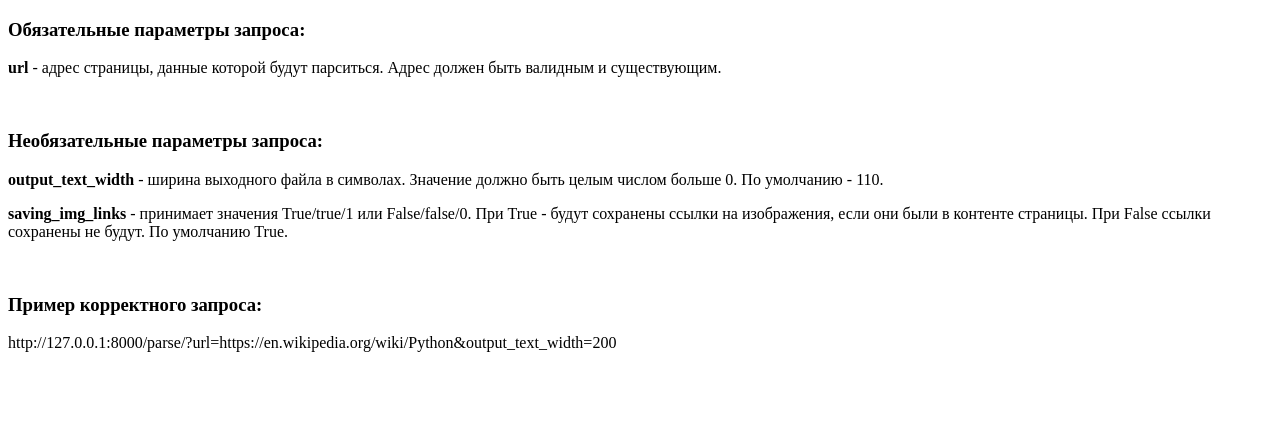
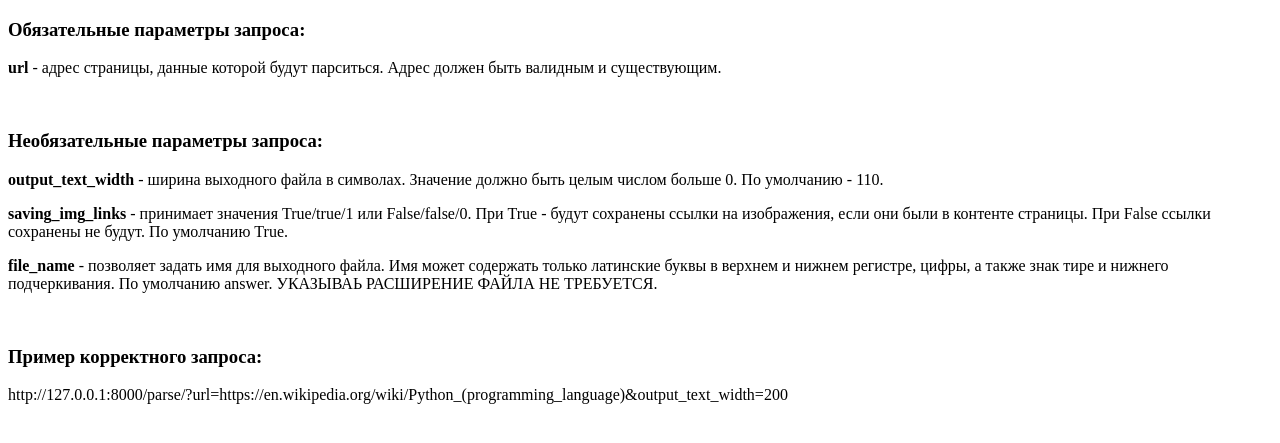
Before and after one commit to AnastasiaP261/parse_app, a Django app: page /parse/help/ in a window 1280 px wide. Shown: the top 443 px of the page. Run offline with Django 3.2, Linux system fonts and the light colour scheme.

Commit message:
добавлена возможность поменть имя выходного файла добавлены комментарии

```diff
--- a/parser_api/answers.py
+++ b/parser_api/answers.py
@@ -1,3 +1,5 @@
+# тексты ошибок
+
 EMPTY_URL = '''
 url является обязательным параметром для запроса. Пожалуйста, введите корректный запрос.
 '''
@@ -13,3 +15,7 @@ INVALID_TEXT_WIDTH = r'''
 INVALID_IMG_LINKS = r'''
 Параметр saving_img_links должен принимать значения True или False.
 '''
+
+INVALID_FILE_NAME = r'''
+Неверно задано имя файла.
+'''
--- a/parser_api/templates/parser_api/help.html
+++ b/parser_api/templates/parser_api/help.html
@@ -15,10 +15,13 @@
         умолчанию - 110.
     <p><b>saving_img_links</b> - принимает значения True/true/1 или False/false/0. При True - будут сохранены ссылки на
         изображения, если они были в контенте страницы. При False ссылки сохранены не будут. По умолчанию True.</p>
+    <p><b>file_name</b> - позволяет задать имя для выходного файла. Имя может содержать только латинские буквы в верхнем
+        и нижнем регистре, цифры, а также знак тире и нижнего подчеркивания. По умолчанию answer. УКАЗЫВАЬ РАСШИРЕНИЕ
+        ФАЙЛА НЕ ТРЕБУЕТСЯ.</p>
     <br>
 
 
     <h3>Пример корректного запроса:</h3>
-    <p>http://127.0.0.1:8000/parse/?url=https://en.wikipedia.org/wiki/Python&output_text_width=200</p>
+    <p>http://127.0.0.1:8000/parse/?url=https://en.wikipedia.org/wiki/Python_(programming_language)&output_text_width=200</p>
 </body>
 </html>
--- a/parser_api/views.py
+++ b/parser_api/views.py
@@ -10,15 +10,17 @@ from .answers import *
 
 DEFAULT_OUTPUT_TEXT_WIDTH = 110
 DEFAULT_SAVING_IMG_LINKS = True
+FILE_NAME = 'answer'
 VIEW_TAGS = ('h1', 'p', 'ul', 'ol', 'li')
 NOT_VIEW_TAGS = ('footer', 'header')
 
 
 class GetDataView(TemplateView):
     params = {
-        'url': '',
-        'output_text_width': DEFAULT_OUTPUT_TEXT_WIDTH,
-        'saving_img_links': DEFAULT_SAVING_IMG_LINKS,
+        'url': '',  # url сайта который будет парситься
+        'output_text_width': DEFAULT_OUTPUT_TEXT_WIDTH,  # ширина выходного файла в символах
+        'saving_img_links': DEFAULT_SAVING_IMG_LINKS,  # нужно ли добавлять ссылки на картинки
+        'file_name': FILE_NAME,  # возможность поменять имя выходного файла
     }
 
     def get(self, request, *args, **kwargs):
@@ -28,7 +30,7 @@ class GetDataView(TemplateView):
         text = self.parse_url()
 
         resp = HttpResponse(text, content_type='text/plain')
-        resp['Content-Disposition'] = 'attachment; filename={}.txt'.format('answer')
+        resp['Content-Disposition'] = f'attachment; filename={self.params["file_name"]}.txt'
         return resp
 
     def parse_url(self):
@@ -37,11 +39,12 @@ class GetDataView(TemplateView):
 
         content = ''
         for div in soup.body:
+            # в body нам необходимы только теги div и main(тк иногда встречаются еще теги header и footer)
             if div.name in ('div', 'main') and not self.seach_header_footer(div.attrs):
-                for child in div.recursiveChildGenerator():
-                    if child.name in VIEW_TAGS:
+                for child in div.recursiveChildGenerator():  # от каждого найденного тега строим дерево
+                    if child.name in VIEW_TAGS:  # проверка контента на "полезность"
                         content += child.text + '\n'
-                    elif self.params['saving_img_links'] and child.name == 'img':
+                    elif self.params['saving_img_links'] and child.name == 'img':  # есди надо, добавляются изображения
                         content += f'IMAGE({child.attrs["src"]})\n'
 
         return content.strip()
@@ -91,6 +94,13 @@ class GetDataView(TemplateView):
             else:
                 return {'text': INVALID_IMG_LINKS, }
 
+        # валидация имени выходного файла
+        if 'file_name' in self.request.GET:
+            if re.search(r'^[\w\-]+$', self.request.GET['file_name']):
+                self.params['file_name'] = self.request.GET['file_name']
+            else:
+                return {'text': INVALID_FILE_NAME, }
+
         return False
 
 
```
